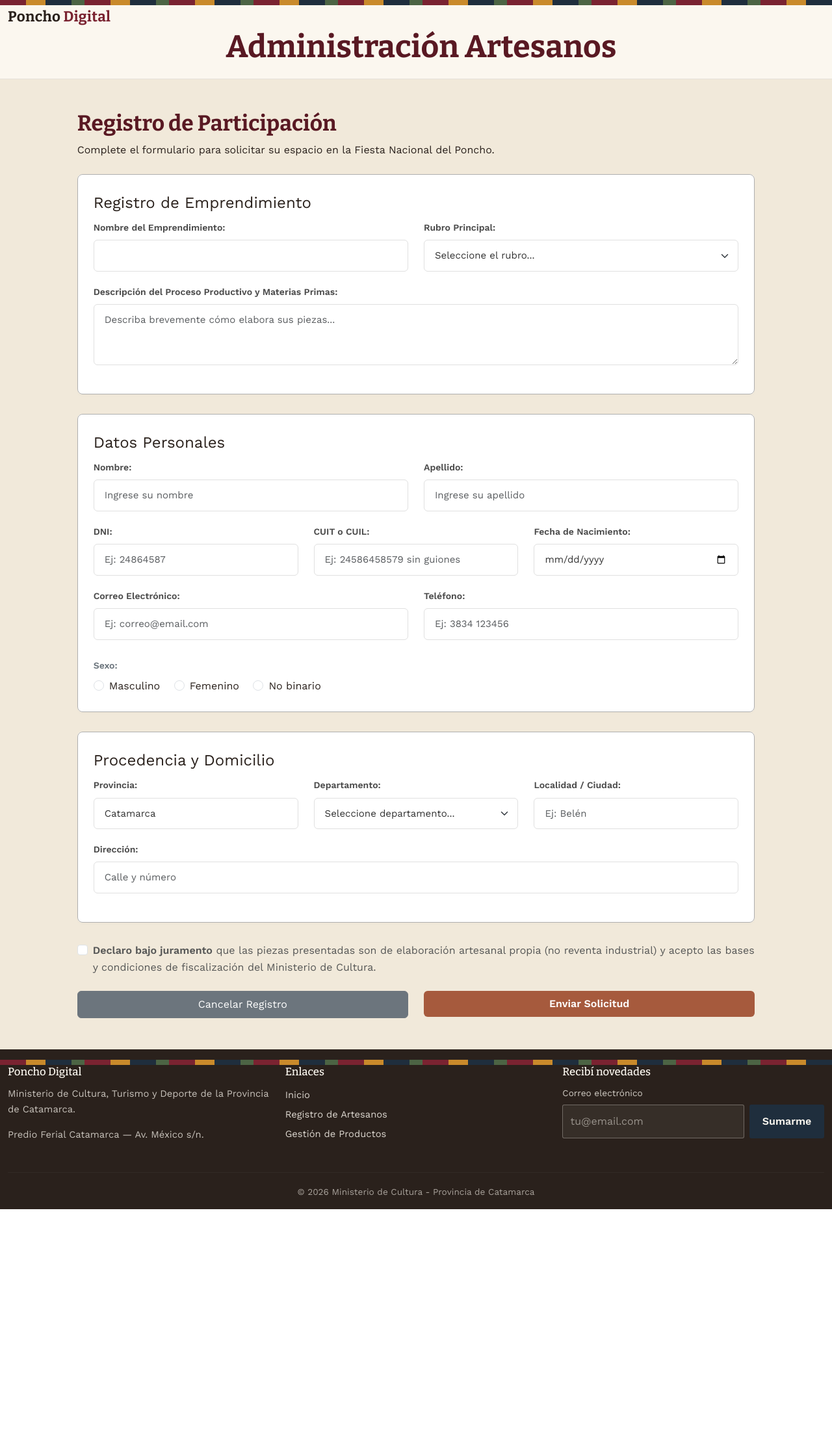
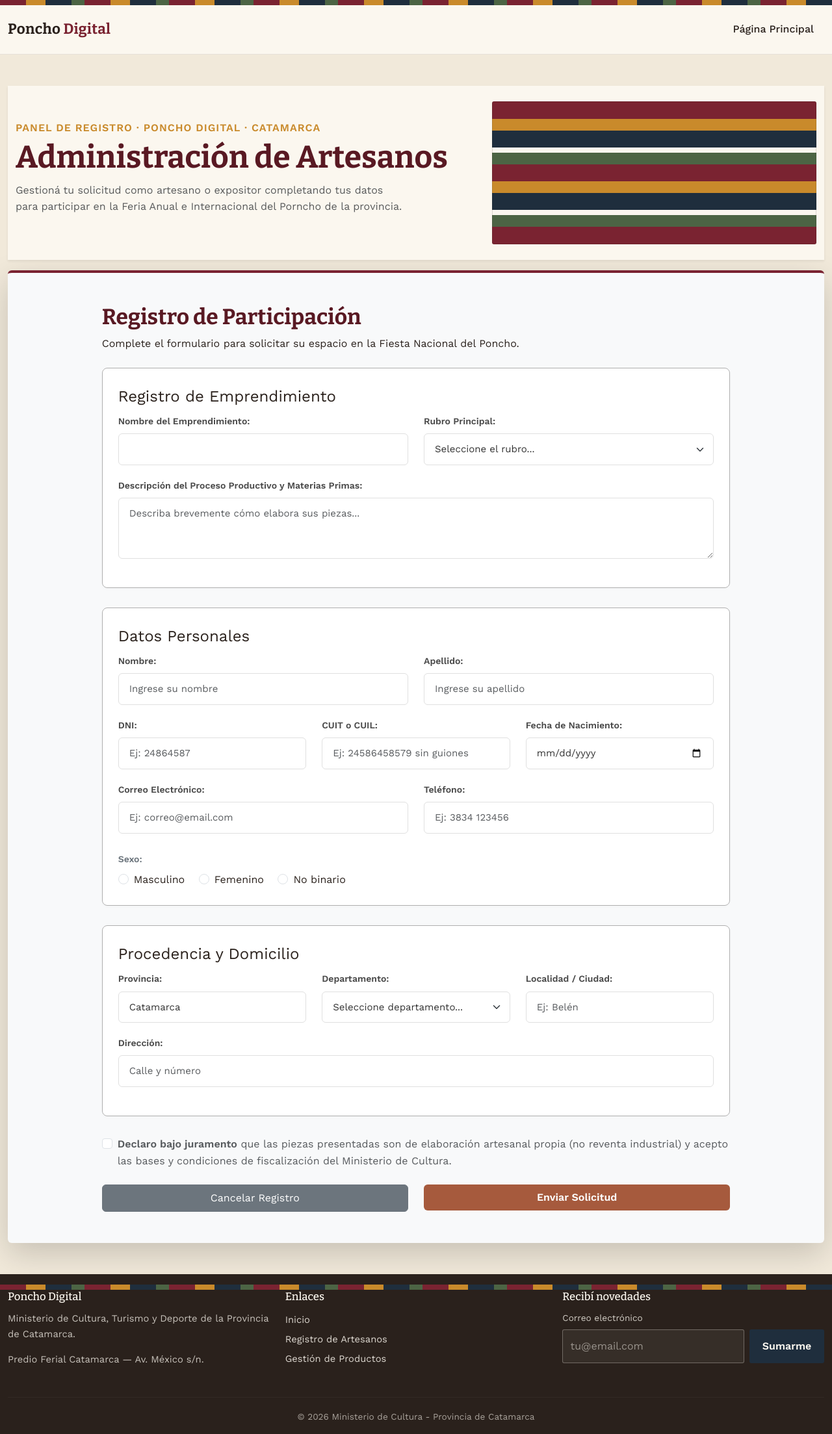
Before and after one commit to wusito/poncho-digital, a Django app: page /registro/ in a window 1280 px wide. Shown: the whole page at 65% size. Before the commit the page ends 1861 px from the top, so only its background shows below. Run offline with Django 5.2, Linux system fonts and the light colour scheme.

Commit message:
Mejorar la estructura del encabezado y el contenido de la página de registro de artesanos, añadiendo un menú de navegación y un título más descriptivo.
Co-authored-by: Florchu <115610554+FL00WER@users.noreply.github.com>

```diff
--- a/apps/artesanos/templates/artesanos/registro_artesano.html
+++ b/apps/artesanos/templates/artesanos/registro_artesano.html
@@ -7,17 +7,55 @@
     <header class="cabecera" id="cabecera">
         <div class="franja-tejido"></div>
 
-        <div class="container-fluid">
-            <a class="navbar-brand" href="{% url 'index' %}">Poncho <span>Digital</span></a>
+        <nav class="navbar navbar-expand-md">
+            <div class="container-fluid">
+                <a class="navbar-brand" href="{% url 'index' %}">Poncho <span>Digital</span></a>
 
-            <h1 class="text-center mt-3 mt-md-0 ms-md-3">Administración Artesanos</h1>
-        </div>
+                <button class="navbar-toggler" type="button" data-bs-toggle="collapse" data-bs-target="#menuGestionProductos" aria-controls="menuGestionProductos" aria-expanded="false" aria-label="Abrir menú de navegación">
+                    <span class="navbar-toggler-icon"></span>
+                </button>
+
+                <div class="collapse navbar-collapse" id="menuGestionProductos">
+                    <ul class="navbar-nav ms-auto text-center" role="tablist">
+                        <li class="nav-item">
+                            <a class="nav-link" href="{% url 'index' %}">Página Principal</a>
+                        </li>
+                    </ul>
+                </div>
+            </div>
+        </nav>
     </header>
 {% endblock header %}
 
 {% block content %}
     <main class="container-fluid py-5">
-        <div class="row justify-content-center">
+
+        <!-- TÍTULO DE LA SECCIÓN -->
+        <div class="container-fluid py-4 mb-3 hero position-relative overflow-hidden shadow-sm">
+            <div class="container-fluid">
+                <div class="row align-items-center gy-4">
+
+                    <div class="col-12 col-lg-7 text-start">
+                        <p class="hero-eyebrow text-uppercase mb-1" style="color: var(--color-ocre); letter-spacing: 1px; font-weight: 600;">
+                            Panel de Registro · Poncho Digital · Catamarca
+                        </p>
+                        <h1 class="display-5 fw-bold mb-2" style="font-family: var(--fuente-titulos); color: var(--color-rojo-oscuro);">
+                            Administración de Artesanos
+                        </h1>
+                        <p class="text-muted" style="max-width: 60ch;">
+                            Gestioná tu solicitud como artesano o expositor completando tus datos para participar en la Feria Anual e Internacional del Porncho de la provincia.
+                        </p>
+                    </div>
+
+                    <div class="col-12 col-lg-5">
+                        <div class="bandas-poncho" role="img" aria-label="Ilustración de bandas de tejido tradicional del poncho"></div>
+                    </div>
+
+                </div>
+            </div>
+        </div>
+
+        <div class="d-flex flex-column align-items-center justify-content-center p-4 p-md-5 bg-light rounded shadow-lg border-top border-4" style="border-color: var(--color-rojo) !important;">
             <div class="col-12 col-lg-10">
                 {% include 'includes/mensajes.html' %}
 
```
